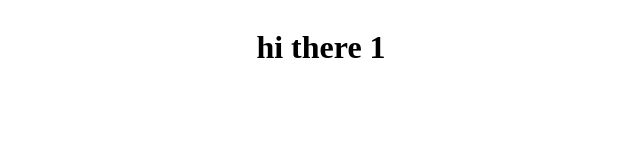
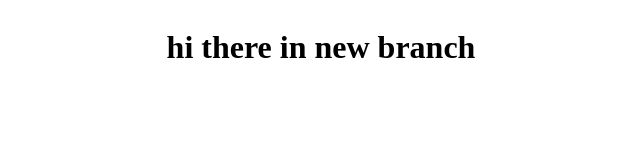
Before and after one commit to AdnanGulzar/githubpractiec, a plain HTML site: page index.html in a window 1280 px wide. Shown: the whole page, without its empty margins (319-959 px from the left). Drawn offline with Linux system fonts and the light colour scheme.

Commit message:
changes in new branch

```diff
--- a/index.html
+++ b/index.html
@@ -8,6 +8,6 @@
     <title>Document</title>
 </head>
 <body>
-    <h1>hi there 1</h1>
+    <h1>hi there in new branch</h1>
 </body>
 </html>
```
